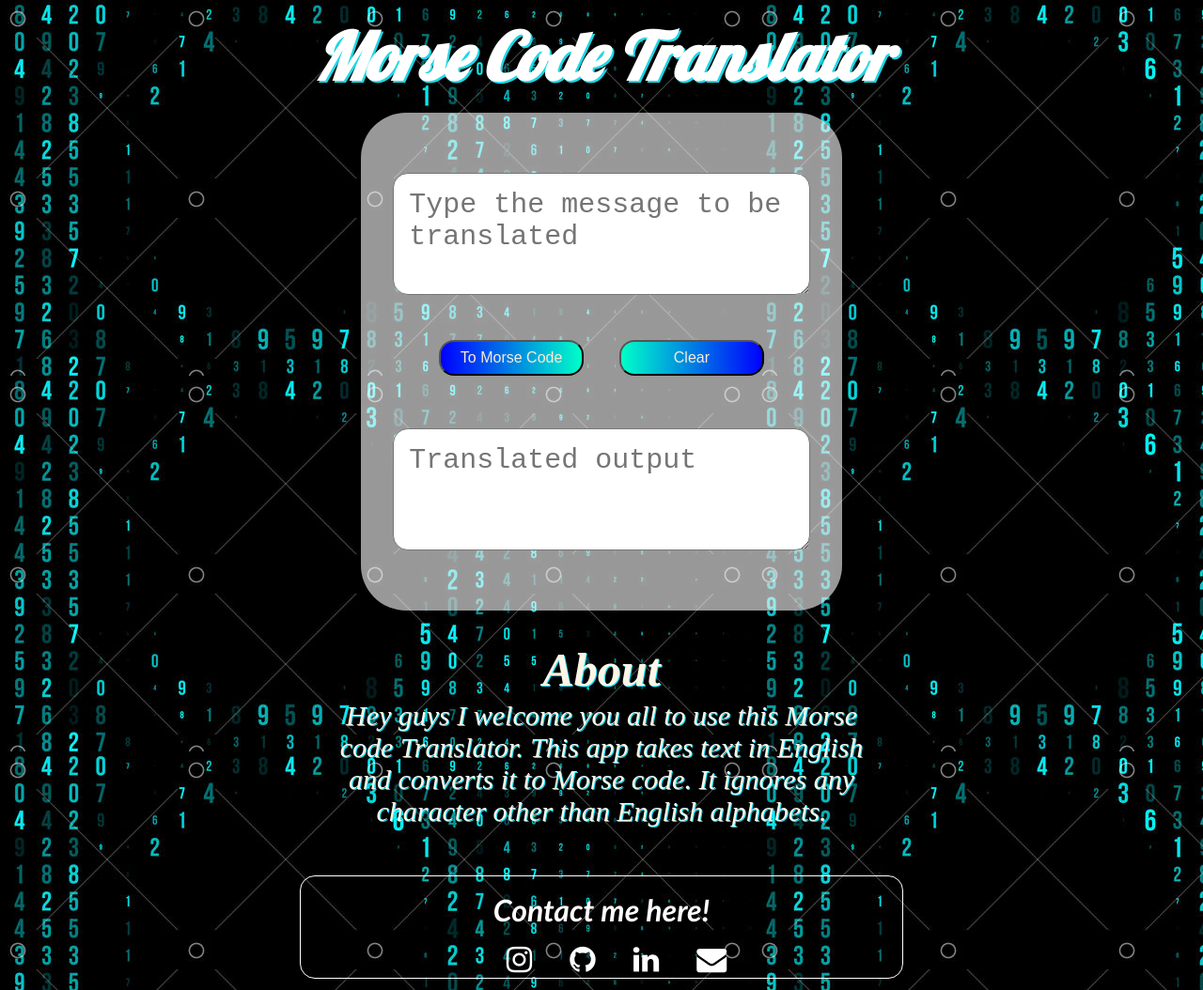
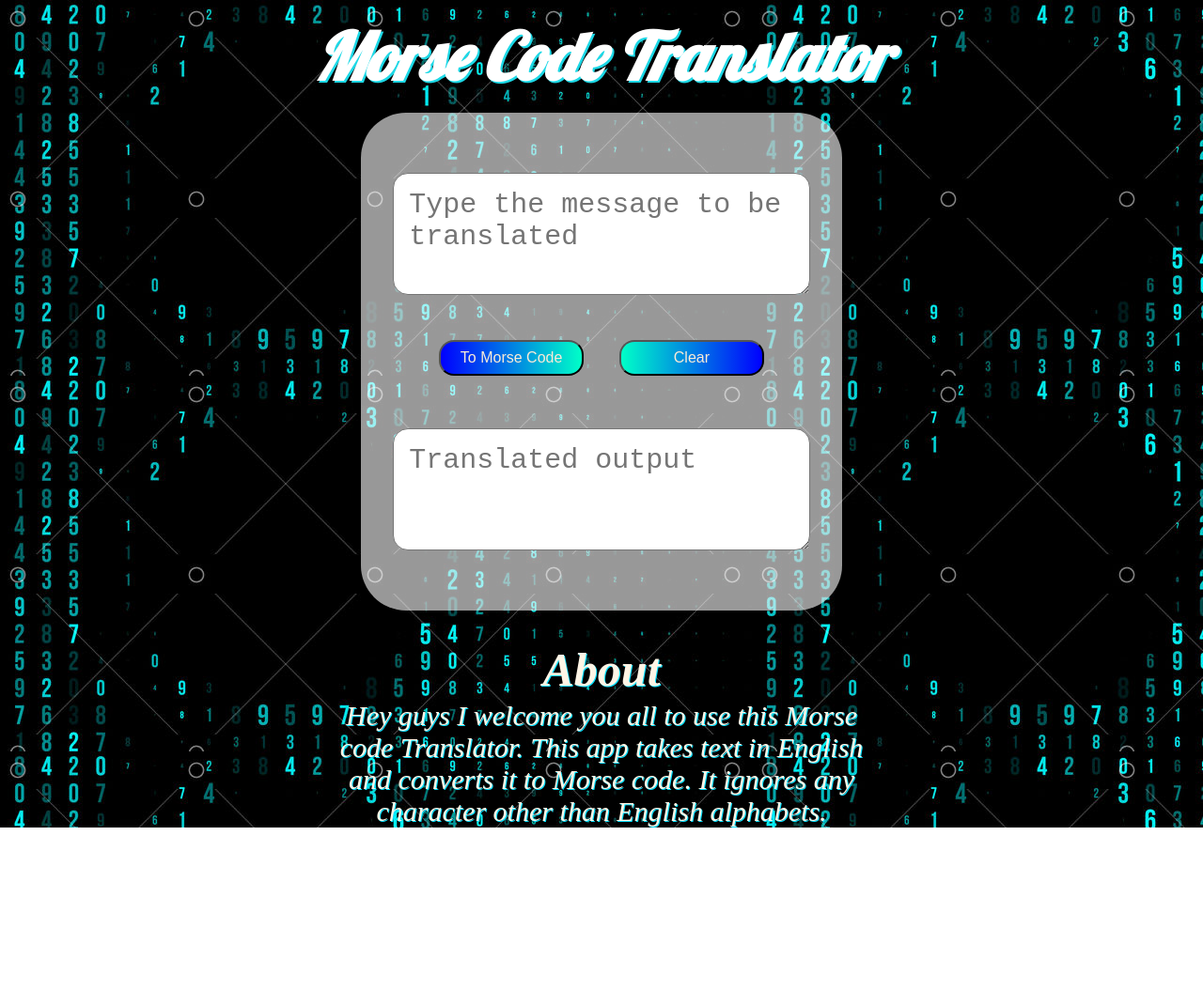
Before and after one commit to Nikhil-Nirmal/Mark-7, a plain HTML site: page index.html in a window 1280 px wide. Shown: the whole page at 94% size. After the commit the page ends 881 px from the top, so only its background shows below. Drawn offline with Linux system fonts and the light colour scheme.

Commit message:
Update index.html

```diff
--- a/index.html
+++ b/index.html
@@ -24,18 +24,6 @@
             This app takes text in English and converts it to Morse code.
             It ignores any character other than English alphabets.
         </p>
-         <div class="footer" id="footer">
-                <h2>
-                    Contact me here!
-                </h2>
-
-                <a  href="https://www.instagram.com/nikhil_07_08__" target="_blank"><i class="fa fa-instagram" aria-hidden="true"></i></a>
-                <a  href="https://github.com/Nikhil-Nirmal" target="_blank"><i class="fa fa-github" aria-hidden="true"></i></a>
-                <a  href="https://www.linkedin.com/in/nikhil-nirmal-1a6bb420b"><i class="fa fa-linkedin" aria-hidden="true"></i></a>
-                <a  href="mailto:nikhilnirmal783@gmail.com"><i class="fa fa-envelope" aria-hidden="true"></i></a>
-
-         </div>
-
      </footer>
     <script src="index.js" ></script>
 </body>
```
